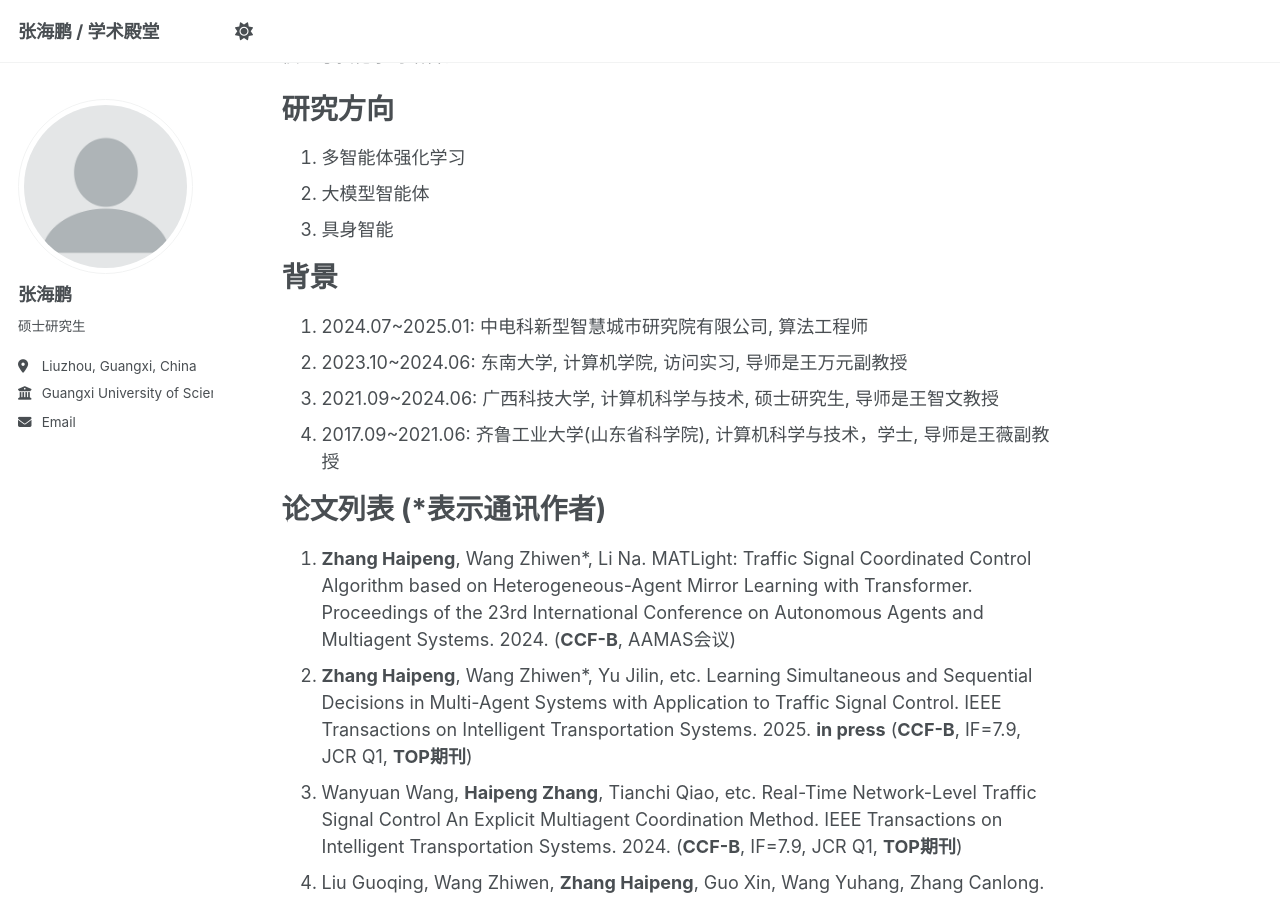
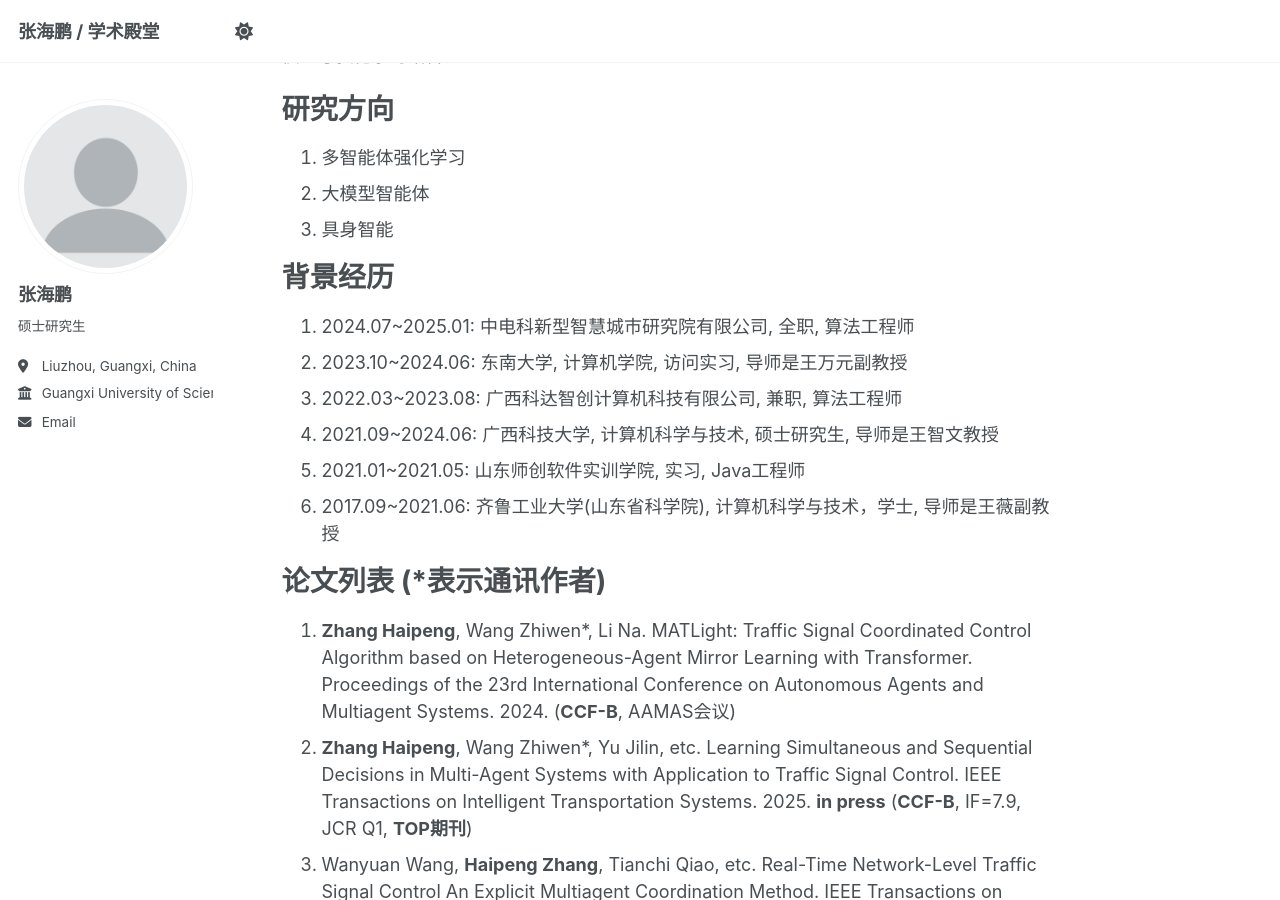
Before and after one commit to Harry-first/haipengzhang, a Jekyll site: the page built from _pages/about.md, in a window 1280 px wide and 900 px high, scrolled down 342 px. Built offline with Jekyll 4.4.1, drawn with Linux system fonts in a browser that asks for light colours.

Commit message:
Update about.md

```diff
--- a/_pages/about.md
+++ b/_pages/about.md
@@ -15,12 +15,14 @@ redirect_from:
 2. 大模型智能体
 3. 具身智能
 
-**背景**
+**背景经历**
 ======
-1. 2024.07~2025.01: 中电科新型智慧城市研究院有限公司, 算法工程师
+1. 2024.07~2025.01: 中电科新型智慧城市研究院有限公司, 全职, 算法工程师
 2. 2023.10~2024.06: 东南大学, 计算机学院, 访问实习, 导师是王万元副教授
-3. 2021.09~2024.06: 广西科技大学, 计算机科学与技术, 硕士研究生, 导师是王智文教授
-4. 2017.09~2021.06: 齐鲁工业大学(山东省科学院), 计算机科学与技术，学士, 导师是王薇副教授
+3. 2022.03~2023.08: 广西科达智创计算机科技有限公司, 兼职, 算法工程师
+4. 2021.09~2024.06: 广西科技大学, 计算机科学与技术, 硕士研究生, 导师是王智文教授
+5. 2021.01~2021.05: 山东师创软件实训学院, 实习, Java工程师
+6. 2017.09~2021.06: 齐鲁工业大学(山东省科学院), 计算机科学与技术，学士, 导师是王薇副教授
 
 **论文列表** (*表示通讯作者)
 ======
```
